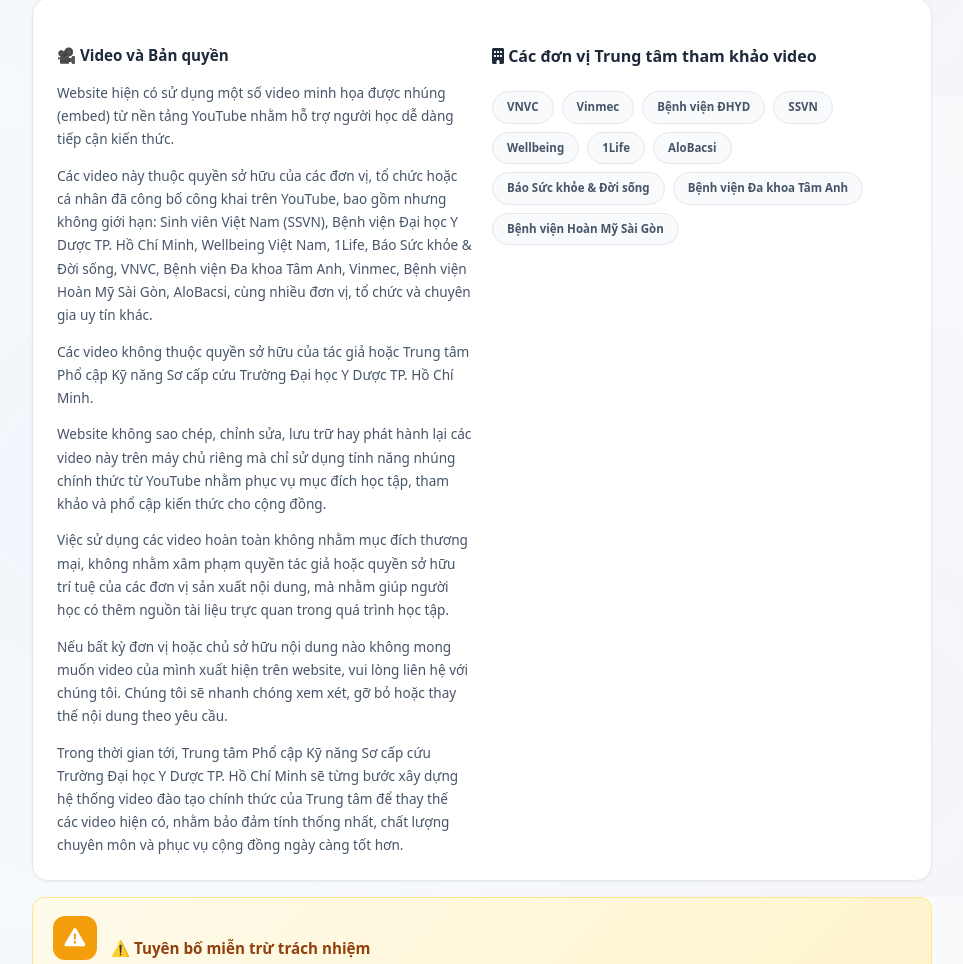
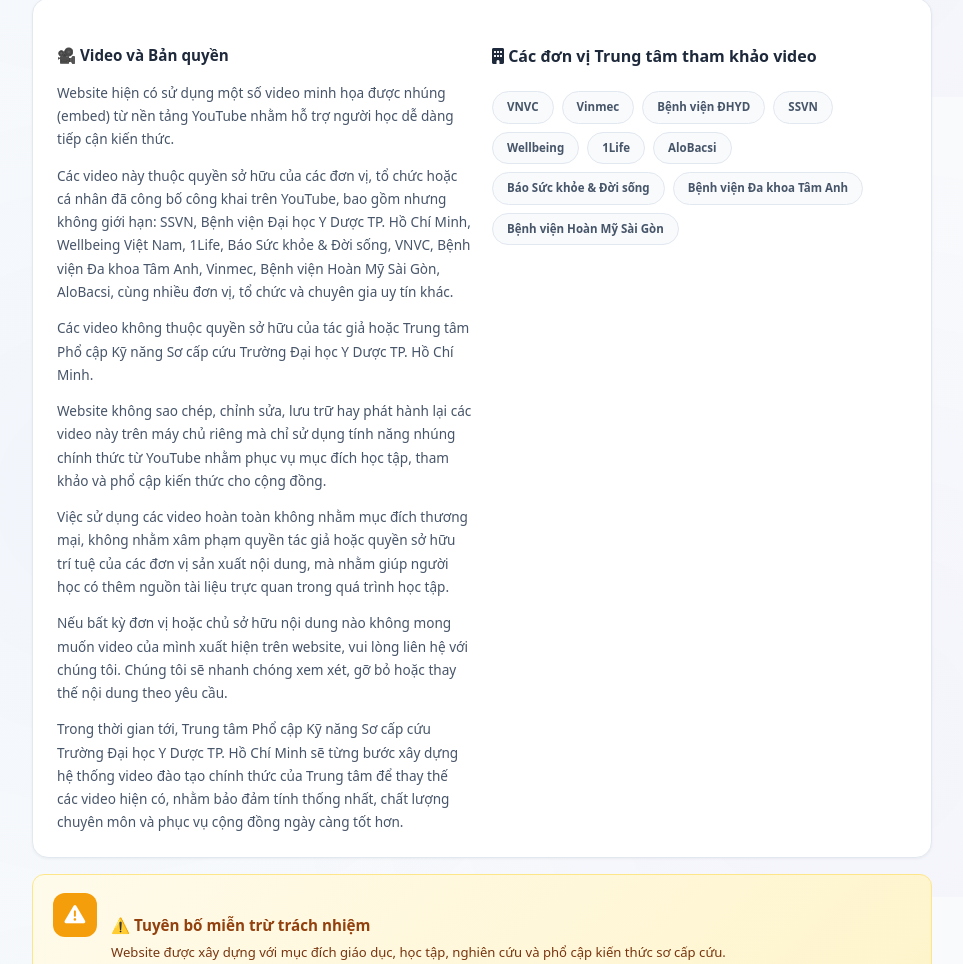
Before and after one commit to thanhpham24680-hub/App-S-c-u-EFASC, a website: page pages/about.html in a window 1280 px wide. Shown: the part 5503-6467 px from the top of the page, without its empty margins (158-1121 px from the left). Drawn offline with Linux system fonts and the light colour scheme; a web font is replaced by a local one.

Commit message:
Official v11.6

```diff
--- a/pages/about.html
+++ b/pages/about.html
@@ -180,7 +180,7 @@
           <div class="info-left">
             <h4>🎥 Video và Bản quyền</h4>
             <p>Website hiện có sử dụng một số video minh họa được nhúng (embed) từ nền tảng YouTube nhằm hỗ trợ người học dễ dàng tiếp cận kiến thức.</p>
-            <p>Các video này thuộc quyền sở hữu của các đơn vị, tổ chức hoặc cá nhân đã công bố công khai trên YouTube, bao gồm nhưng không giới hạn: Sinh viên Việt Nam (SSVN), Bệnh viện Đại học Y Dược TP. Hồ Chí Minh, Wellbeing Việt Nam, 1Life, Báo Sức khỏe & Đời sống, VNVC, Bệnh viện Đa khoa Tâm Anh, Vinmec, Bệnh viện Hoàn Mỹ Sài Gòn, AloBacsi, cùng nhiều đơn vị, tổ chức và chuyên gia uy tín khác.</p>
+            <p>Các video này thuộc quyền sở hữu của các đơn vị, tổ chức hoặc cá nhân đã công bố công khai trên YouTube, bao gồm nhưng không giới hạn: SSVN, Bệnh viện Đại học Y Dược TP. Hồ Chí Minh, Wellbeing Việt Nam, 1Life, Báo Sức khỏe & Đời sống, VNVC, Bệnh viện Đa khoa Tâm Anh, Vinmec, Bệnh viện Hoàn Mỹ Sài Gòn, AloBacsi, cùng nhiều đơn vị, tổ chức và chuyên gia uy tín khác.</p>
             <p>Các video không thuộc quyền sở hữu của tác giả hoặc Trung tâm Phổ cập Kỹ năng Sơ cấp cứu Trường Đại học Y Dược TP. Hồ Chí Minh.</p>
             <p>Website không sao chép, chỉnh sửa, lưu trữ hay phát hành lại các video này trên máy chủ riêng mà chỉ sử dụng tính năng nhúng chính thức từ YouTube nhằm phục vụ mục đích học tập, tham khảo và phổ cập kiến thức cho cộng đồng.</p>
             <p>Việc sử dụng các video hoàn toàn không nhằm mục đích thương mại, không nhằm xâm phạm quyền tác giả hoặc quyền sở hữu trí tuệ của các đơn vị sản xuất nội dung, mà nhằm giúp người học có thêm nguồn tài liệu trực quan trong quá trình học tập.</p>
```
